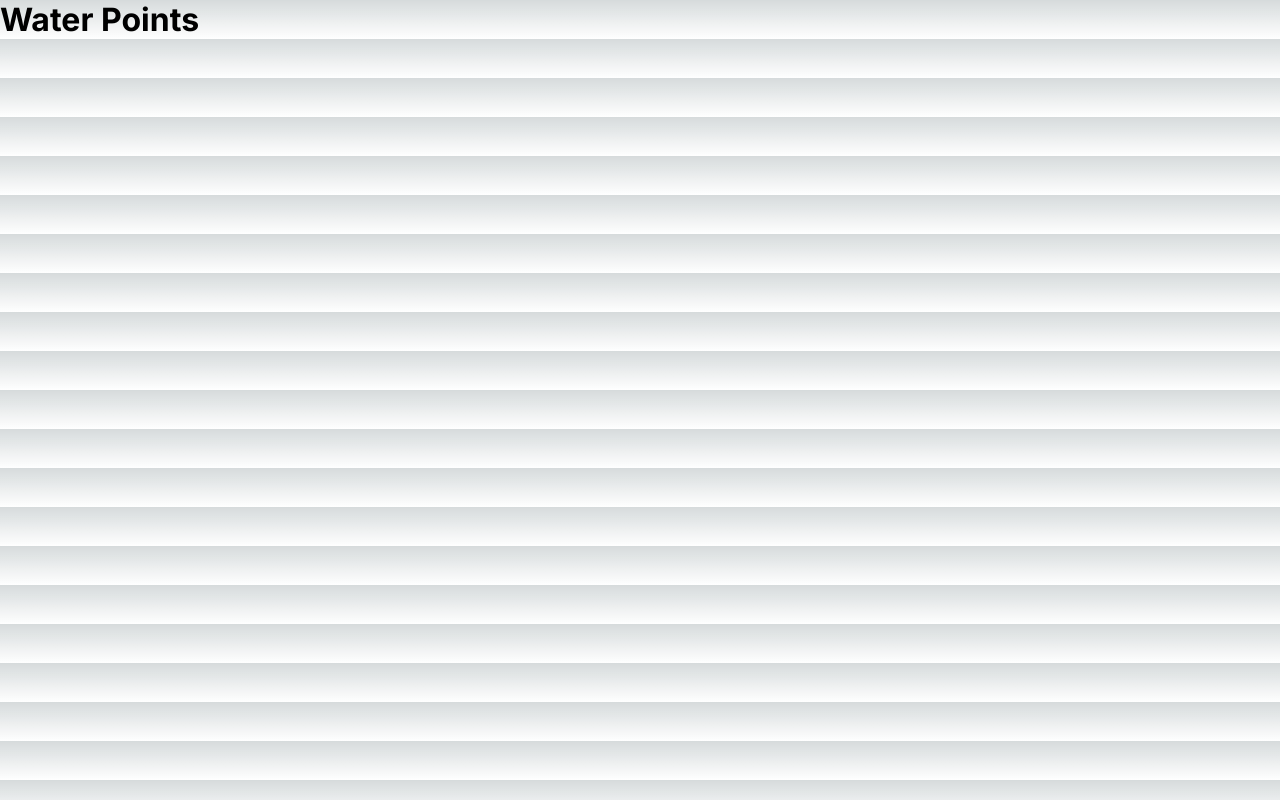
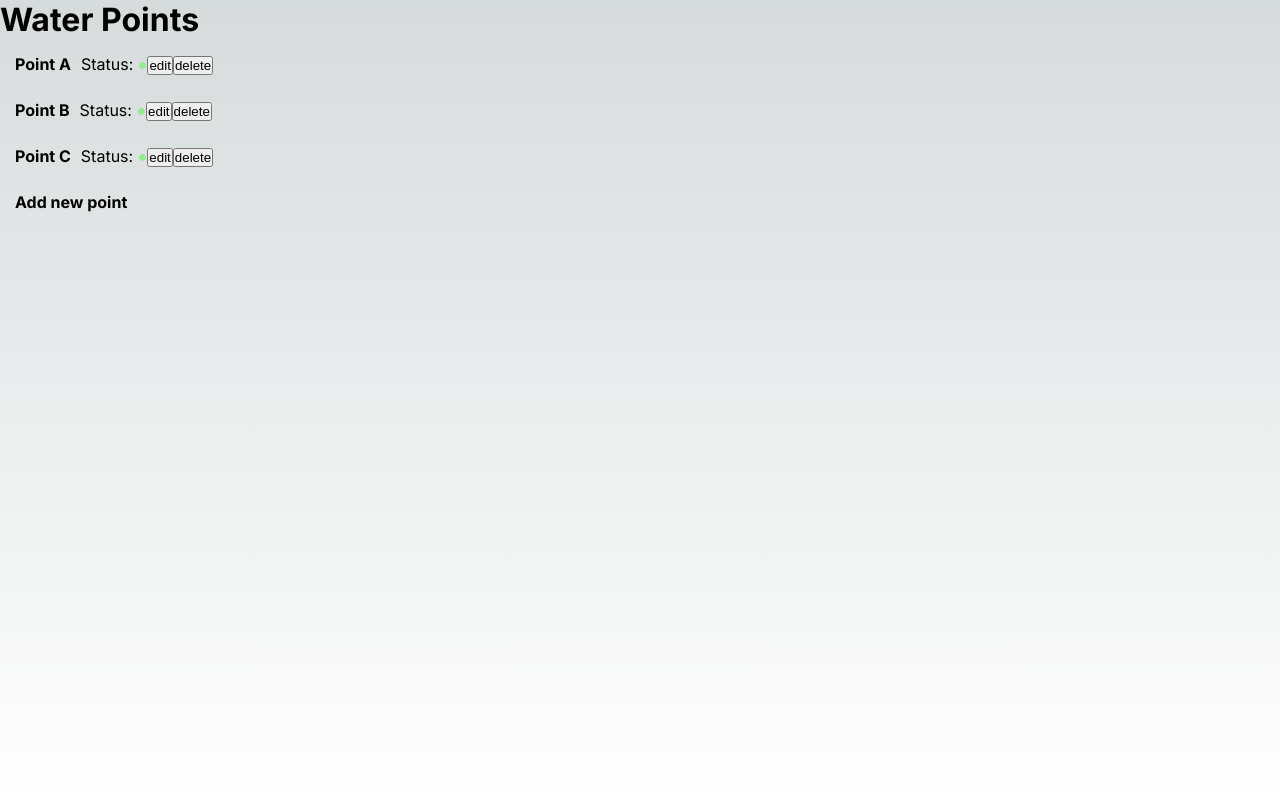
Before and after one commit to Tarold/coursework-oop-2023, a Next.js app: page / in a window 1280 px wide. Built offline with nearby package versions, Linux system fonts and the light colour scheme.

Commit message:
Add CRUD

```diff
--- a/src/api/api.ts
+++ b/src/api/api.ts
@@ -83,12 +83,7 @@ const waterIntakePoints: Record<string, WaterIntakePoint> = {
 };
 
 const initApp = async () => {
-  if (
-    !(JSON.parse(localStorage.getItem('waterData') || '{}') as Record<
-      string,
-      WaterIntakePoint
-    >)
-  )
+  if (!localStorage.getItem('waterData'))
     localStorage.setItem('waterData', JSON.stringify(waterIntakePoints));
 };
 const fetchData = async () => {
@@ -125,8 +120,44 @@ const setStatus = async (pointName: string, status: boolean) => {
   return status;
 };
 
+const addPoint = async (pointName: string) => {
+  const storedData = JSON.parse(localStorage.getItem('waterData') || '{}');
+  const point = { name: pointName, status: false };
+  localStorage.setItem(
+    'waterData',
+    JSON.stringify({ ...storedData, [pointName]: point })
+  );
+  return point;
+};
+
+const renamePoint = async (oldPointName: string, newPointName: string) => {
+  const storedData = JSON.parse(
+    localStorage.getItem('waterData') || '{}'
+  ) as Record<string, WaterIntakePoint>;
+  const point = { ...storedData[oldPointName], name: newPointName };
+  const newStoredData = Object.fromEntries(
+    Object.entries(storedData).filter(([key]) => key !== oldPointName)
+  );
+  console.log('object :>> ', newStoredData);
+  localStorage.setItem(
+    'waterData',
+    JSON.stringify({ ...newStoredData, [newPointName]: point })
+  );
+  return point;
+};
+
+const deletePoint = async (pointName: string) => {
+  const storedData = JSON.parse(localStorage.getItem('waterData') || '{}');
+  delete storedData[pointName];
+  localStorage.setItem('waterData', JSON.stringify(storedData));
+  return pointName;
+};
+
 export const api = {
   initApp,
+  addPoint,
+  renamePoint,
+  deletePoint,
   fetchData,
   getData,
   getStatus,
--- a/src/app/WaterIntakeAutomation.tsx
+++ b/src/app/WaterIntakeAutomation.tsx
@@ -19,7 +19,6 @@ const WaterIntakeAutomation = ({ pointName }: { pointName: string }) => {
   };
 
   useEffect(() => {
-    api.initApp();
     fetchWaterData();
     fetchIntakeStatus();
     // eslint-disable-next-line react-hooks/exhaustive-deps
@@ -42,10 +41,10 @@ const WaterIntakeAutomation = ({ pointName }: { pointName: string }) => {
         {isIntakeOpen ? 'Припинити водозабір' : 'Почати водозабір'}
       </button>
 
-      {waterData === undefined && <p>Завантаження даних...</p>}
-      {waterData !== undefined && isIntakeOpen === true && (
-        <p>Триває водозабір...</p>
+      {waterData === undefined && isIntakeOpen === false && (
+        <p>Данних ще немає...</p>
       )}
+      {isIntakeOpen === true && <p>Триває водозабір...</p>}
       {waterData !== undefined && isIntakeOpen === false && (
         <div className="visualization">
           <h2>Хімічні Показники</h2>
--- a/src/app/page.tsx
+++ b/src/app/page.tsx
@@ -12,6 +12,9 @@ const WaterPointsPage = () => {
   );
   const [waterPoints, setWaterPoints] =
     useState<Record<string, WaterIntakePoint>>();
+  const [newPointName, setNewPointName] = useState('');
+  const [renameName, setRenameName] = useState('');
+  const [deleteName, setDeleteName] = useState('');
 
   const openModal = (point: WaterIntakePoint) => {
     setSelectedPoint(point);
@@ -27,37 +30,150 @@ const WaterPointsPage = () => {
     const points = await api.fetchData();
     setWaterPoints(points);
   };
+  const handleAddPoint = () => {
+    api.addPoint(newPointName);
+    setNewPointName('');
+    setModalIsOpen(false);
+  };
+  const handleRenamePoint = () => {
+    api.renamePoint(renameName, newPointName);
+    setRenameName('');
+    setNewPointName('');
+    setModalIsOpen(false);
+    fetchWaterPoints();
+  };
+  const handleDeletePoint = () => {
+    api.deletePoint(deleteName);
+    setDeleteName('');
+    setModalIsOpen(false);
+    fetchWaterPoints();
+  };
 
   useEffect(() => {
+    api.initApp();
     fetchWaterPoints();
-  }, []);
+  }, [modalIsOpen]);
 
   return (
-    <div>
+    <div style={{ minHeight: '100vh' }}>
       <h1>Water Points</h1>
+      {!waterPoints && <p>Loading...</p>}
       {waterPoints && (
         <>
           <ul>
-            {Object.keys(waterPoints).map((pointName) => (
+            {Object.keys(waterPoints).map((pointName) =>
+              deleteName === pointName ? (
+                <div key={pointName}>
+                  If you delete the data, it will be impossible to restore them.
+                  <button onClick={() => handleDeletePoint()}>delete</button>
+                  <button onClick={() => setDeleteName('')}>cancel</button>
+                </div>
+              ) : (
                 <li
                   key={pointName}
                   onClick={() => openModal(waterPoints[pointName])}
+                  style={{
+                    cursor: 'pointer',
+                    padding: '10px',
+                    margin: '5px',
+                    borderRadius: '5px',
+                  }}
                 >
-                {waterPoints[pointName].name}
-                {waterPoints[pointName].status}
+                  {renameName === pointName ? (
+                    <>
+                      <input
+                        type="text"
+                        value={newPointName}
+                        onClick={(e) => {
+                          e.stopPropagation();
+                        }}
+                        onChange={(e) => {
+                          e.stopPropagation();
+                          setNewPointName(e.target.value);
+                        }}
+                      />
+                      <button
+                        onClick={(e) => {
+                          e.stopPropagation();
+                          newPointName !== '' && handleRenamePoint();
+                        }}
+                      >
+                        done
+                      </button>
+                    </>
+                  ) : (
+                    <span style={{ fontWeight: 'bold' }}>{pointName}</span>
+                  )}
+                  <span style={{ marginLeft: '10px' }}>
+                    Status:{' '}
+                    <span
+                      style={{
+                        color: waterPoints[pointName].status
+                          ? 'lightgreen'
+                          : 'lightcoral',
+                        fontWeight: 'bold',
+                      }}
+                    >
+                      ●
+                    </span>
+                  </span>
+                  <button
+                    onClick={(e) => {
+                      e.stopPropagation();
+                      setNewPointName(pointName);
+                      setRenameName(pointName);
+                    }}
+                  >
+                    edit
+                  </button>
+                  <button
+                    onClick={(e) => {
+                      e.stopPropagation();
+                      setDeleteName(pointName);
+                    }}
+                  >
+                    delete
+                  </button>
                 </li>
-            ))}
+              )
+            )}
+            <li
+              key={'newPintName'}
+              onClick={() => setModalIsOpen(true)}
+              style={{
+                cursor: 'pointer',
+                padding: '10px',
+                margin: '5px',
+                borderRadius: '5px',
+              }}
+            >
+              <span style={{ fontWeight: 'bold' }}>Add new point</span>
+            </li>
           </ul>
-          {selectedPoint && (
+
           <Modal
             isOpen={modalIsOpen}
             onRequestClose={closeModal}
             contentLabel="Water Point Modal"
             ariaHideApp={false}
           >
+            <h2>{selectedPoint ? selectedPoint.name : 'New Point'}</h2>
+            {selectedPoint ? (
               <WaterIntakeAutomation pointName={selectedPoint.name} />
+            ) : (
+              <div>
+                <label>
+                  Point Name:
+                  <input
+                    type="text"
+                    value={newPointName}
+                    onChange={(e) => setNewPointName(e.target.value)}
+                  />
+                </label>
+                <button onClick={handleAddPoint}>Add Point</button>
+              </div>
+            )}
           </Modal>
-          )}
         </>
       )}
     </div>
```
Lines whose indentation alone changed are shown as unchanged.
